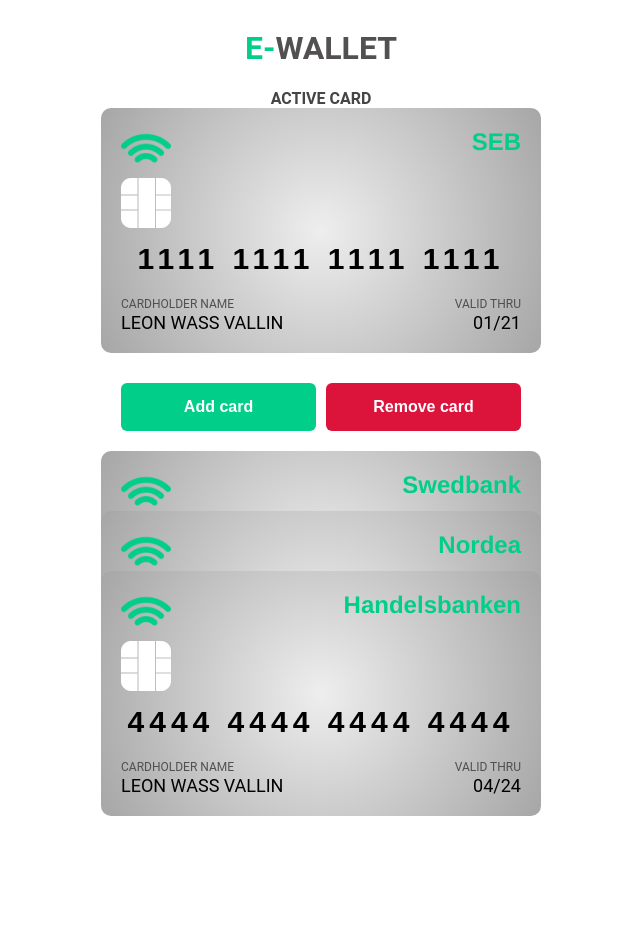
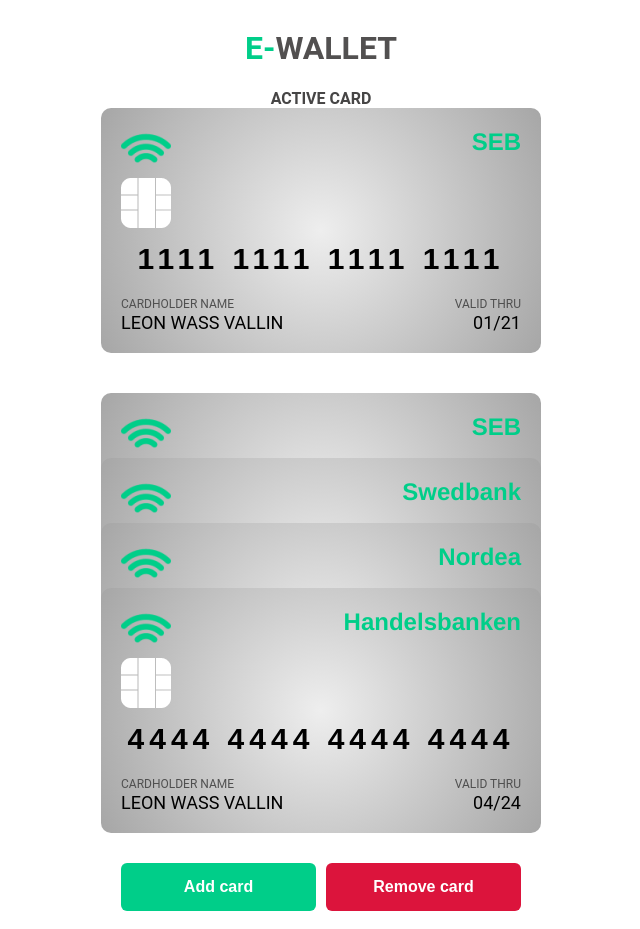
Before and after one commit to lewava/E-wallet, a Vue app: page / in a window 1280 px wide. Shown: the whole page, without its empty margins (319-959 px from the left). Before the commit the page ends 871 px from the top, so only its background shows below. Built offline with nearby package versions, Linux system fonts and the light colour scheme; what v-mask would draw is missing.

Commit message:
fixed css bugg

```diff
--- a/src/components/Card.vue
+++ b/src/components/Card.vue
@@ -1,5 +1,5 @@
 <template>
-  <div class="card">
+  <div class="card active">
     <div class="top">
       <div>
         <img src="../assets/wifi.png" />
@@ -87,4 +87,7 @@
   color: #00ce89;
   margin: 0;
 }
+.active {
+  margin-bottom: 240px;
+}
 </style>
--- a/src/components/CardStack.vue
+++ b/src/components/CardStack.vue
@@ -45,40 +45,8 @@
 </script>
 
 <style scoped>
-.stack {
-  position: relative;
-  top: 430px;
-  right: 220px;
-}
-.card:nth-child(1) {
-  display: none;
-}
-.card:nth-child(2) {
-  position: absolute;
-  top: -420px;
-}
-.card:nth-child(3) {
-  position: absolute;
-  top: -360px;
-}
-.card:nth-child(4) {
-  position: absolute;
-  top: -300px;
-}
-.card:nth-child(5) {
-  position: absolute;
-  top: -240px;
-}
-.card:nth-child(6) {
-  position: absolute;
-  top: -180px;
-}
-.card:nth-child(7) {
-  position: absolute;
-  top: -120px;
-}
-.card:nth-child(8) {
-  position: absolute;
-  top: -60px;
+.card {
+  position: sticky;
+  margin-top: -200px;
 }
 </style>
--- a/src/views/Home.vue
+++ b/src/views/Home.vue
@@ -3,11 +3,11 @@
     <h1><span>E-</span>wallet</h1>
     <p>Active card</p>
     <Card :card="card" />
+    <CardStack @sendData="getData" />
     <div class="button-container">
       <button @click="changePage">Add card</button>
       <button @click="deleteCard" class="delete">Remove card</button>
     </div>
-    <CardStack @sendData="getData" />
   </div>
 </template>
 
```
